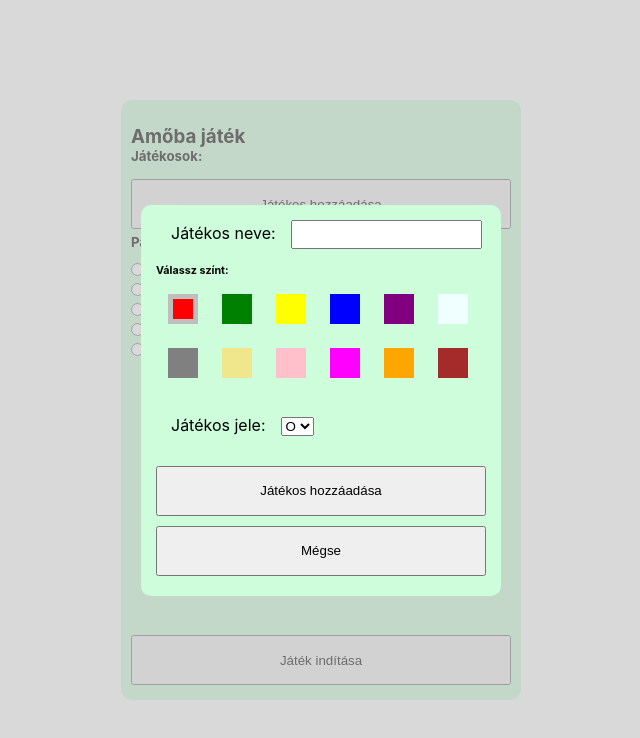
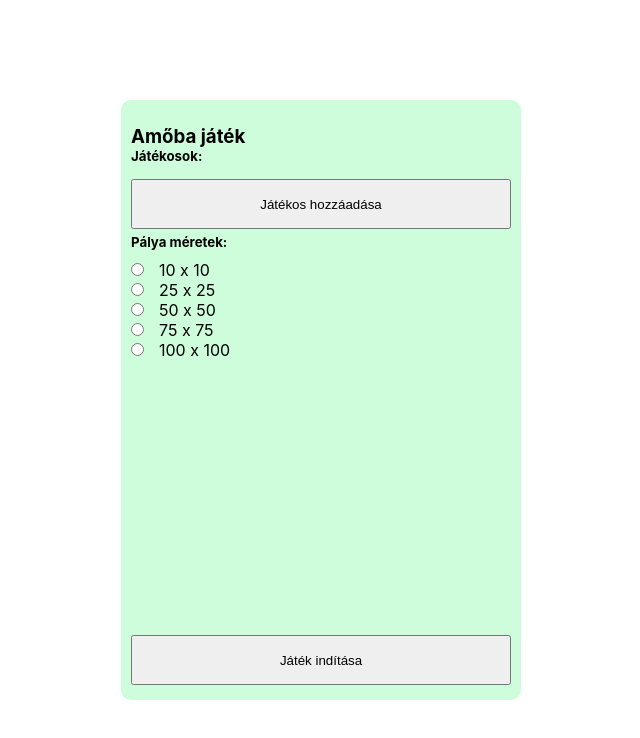
Before and after one commit to rolandKoczan/five-in-a-row, a React (Create React App) app: page / in a window 1280 px wide. Shown: the top 738 px of the page, without its empty margins (319-959 px from the left). Built offline with nearby package versions, Linux system fonts and the light colour scheme.

Commit message:
Added conditional popup window

```diff
--- a/src/components/GameMenu/GameMenu.css
+++ b/src/components/GameMenu/GameMenu.css
@@ -10,7 +10,7 @@
     background-color: rgb(205, 253, 219);
 }
 
-.GameMenu > div:nth-child(2) {
+.GameMenu > .gameSettings {
     width: 100%;
 }
 
--- a/src/components/GameMenu/GameMenu.js
+++ b/src/components/GameMenu/GameMenu.js
@@ -1,16 +1,24 @@
+import { useDispatch, useSelector } from "react-redux"
+
+import { setIsAddingPlayer } from "../../store/gameMenu"
+
 import AddPlayerPopup from "../AddPlayerPopup/AddPlayerPopup"
 
 import "./GameMenu.css"
 
 const GameMenu = () => {
+    const { isAddingPlayer } = useSelector((state) => state.gameMenu)
+    const dispatch = useDispatch()
     return (
         <div className="GameMenu">
-            <AddPlayerPopup />
-            <div>
+            {isAddingPlayer && <AddPlayerPopup />}
+            <div className="gameSettings">
                 <h3>Amőba játék</h3>
                 <section>
                     <h5>Játékosok:</h5>
-                    <button>Játékos hozzáadása</button>
+                    <button onClick={() => dispatch(setIsAddingPlayer(true))}>
+                        Játékos hozzáadása
+                    </button>
                 </section>
                 <section>
                     <h5>Pálya méretek:</h5>
```
